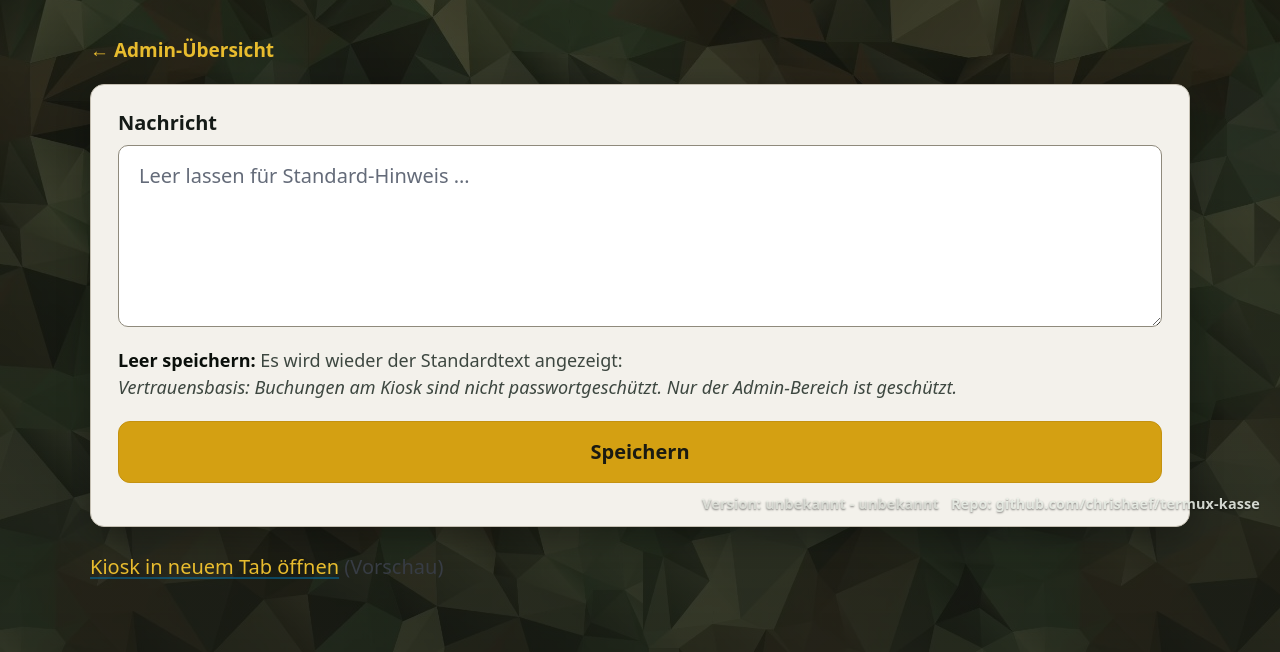
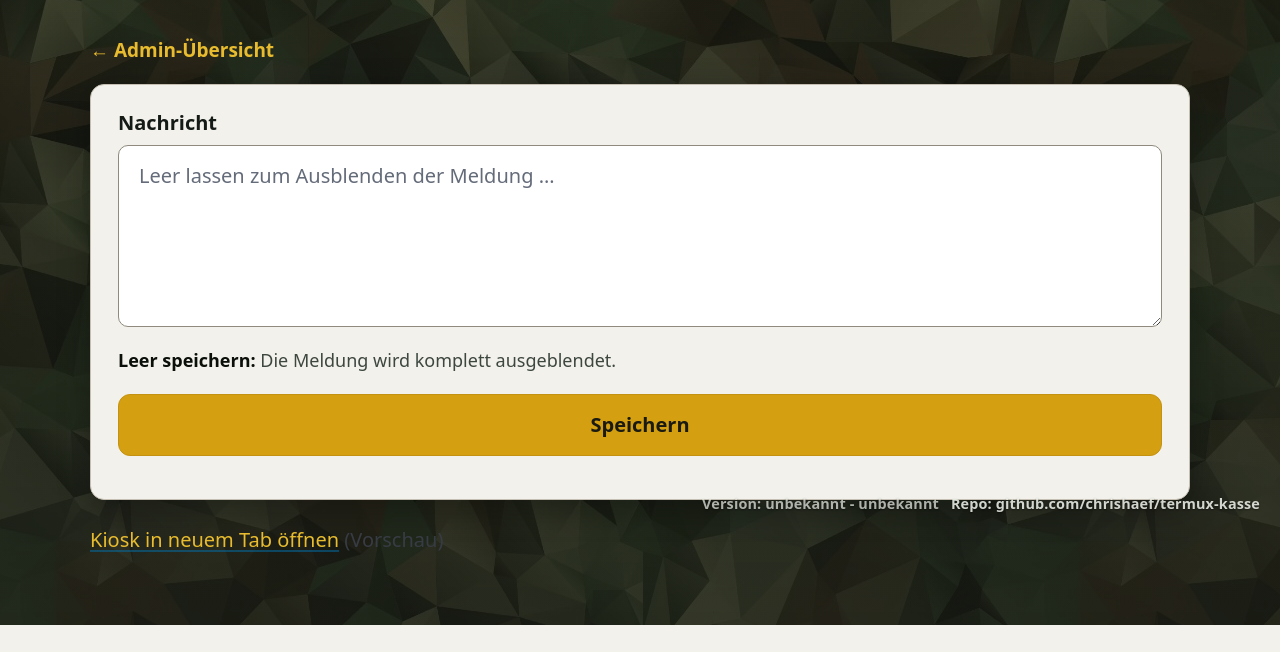
Before and after one commit to chrishaef/termux-kasse, a FastAPI app: page /admin/news in a window 1280 px wide. Shown: the part 276-928 px from the top of the page. After the commit the page ends 901 px from the top, so only its background shows below. Run offline with FastAPI, Linux system fonts and the light colour scheme; the visitor is signed in with stand-in values (Sample User, id 1); data comes from the database, SQL or seed files in the repository; data that the repository does not hold is empty.

Commit message:
fix: hide kiosk notice when admin message is empty
Stop falling back to a default kiosk notice and only render the banner when a custom admin message exists, with updated admin copy and test coverage.

Made-with: Cursor

```diff
--- a/app/kiosk_notice.py
+++ b/app/kiosk_notice.py
@@ -1,4 +1,4 @@
-"""Kiosk-Hinweiszeile: Standardtext oder von Admin gesetzte Nachricht."""
+"""Kiosk-Hinweiszeile: nur vom Admin gesetzte Nachricht."""
 
 from __future__ import annotations
 
@@ -6,10 +6,7 @@ from app import db
 
 KEY = "kiosk_notice"
 
-DEFAULT_KIOSK_NOTICE = (
-    "Vertrauensbasis: Buchungen am Kiosk sind nicht passwortgeschützt. "
-    "Nur der Admin-Bereich ist geschützt."
-)
+DEFAULT_KIOSK_NOTICE = ""
 
 
 def get_stored_custom() -> str:
@@ -24,7 +21,7 @@ def get_display_text() -> str:
     custom = get_stored_custom().strip()
     if custom:
         return custom
-    return DEFAULT_KIOSK_NOTICE
+    return ""
 
 
 def set_custom_message(text: str) -> None:
--- a/app/templates/admin/news.html
+++ b/app/templates/admin/news.html
@@ -12,10 +12,9 @@
 <article class="k-panel">
   <form method="post" action="/admin/news">
     <label for="msg">Nachricht</label>
-    <textarea id="msg" name="message" rows="5" placeholder="Leer lassen für Standard-Hinweis …">{{ stored_notice }}</textarea>
+    <textarea id="msg" name="message" rows="5" placeholder="Leer lassen zum Ausblenden der Meldung …">{{ stored_notice }}</textarea>
     <p class="secondary" style="margin-top:0.5rem;font-size:0.9rem">
-      <strong>Leer speichern:</strong> Es wird wieder der Standardtext angezeigt:<br />
-      <em>{{ default_notice }}</em>
+      <strong>Leer speichern:</strong> Die Meldung wird komplett ausgeblendet.
     </p>
     <button type="submit">Speichern</button>
   </form>
--- a/app/templates/kiosk/groups.html
+++ b/app/templates/kiosk/groups.html
@@ -1,6 +1,8 @@
 {% extends "base.html" %}
 {% block trust %}
+{% if request.state.kiosk_notice %}
 <p class="trust-banner">{{ request.state.kiosk_notice | nl2br }}</p>
+{% endif %}
 {% endblock %}
 {% block content %}
 {% if groups %}
```
Also changed, not shown: tests/test_kiosk_notice.py (+2 -2 lines).
